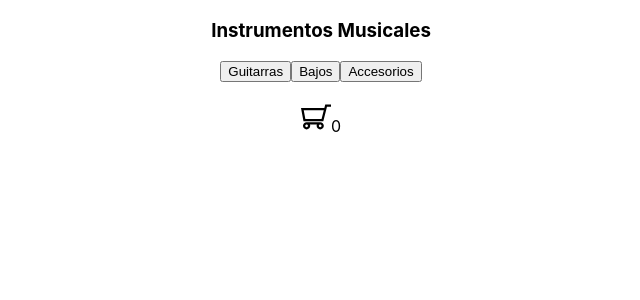
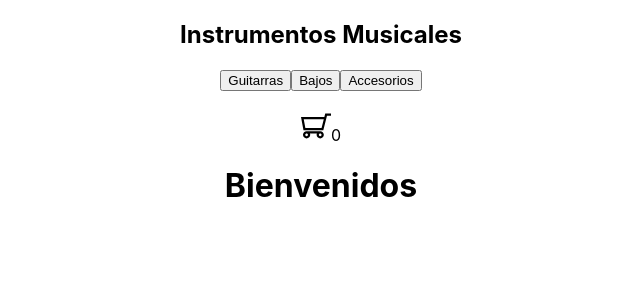
Before and after one commit to gustavomol/ecommerce, a React (Create React App) app: page / in a window 1280 px wide. Shown: the top 300 px of the page, without its empty margins (319-959 px from the left). Built offline with nearby package versions, Linux system fonts and the light colour scheme.

Commit message:
adding ItemListContainer component

```diff
--- a/src/App.js
+++ b/src/App.js
@@ -1,10 +1,12 @@
 import './App.css';
 import NavBar from './components/NavBar/NavBar';
+import ItemListContainer from './components/ItemListContainer/ItemListContainer';
 
 function App() {
   return (
     <div className="App">
       <NavBar />
+      <ItemListContainer greeting={"Bienvenidos"}/>
     </div>
   );
 }
--- /dev/null
+++ b/src/components/ItemListContainer/ItemListContainer.js
@@ -0,0 +1,10 @@
+const ItemListContainer = ({greeting}) => {
+    return (
+        <div>
+            <h1>{greeting}</h1>
+        </div>
+    )
+
+}
+
+export default ItemListContainer
--- a/src/components/NavBar/NavBar.js
+++ b/src/components/NavBar/NavBar.js
@@ -3,7 +3,7 @@ import CarWidget from "../CartWidget/CartWidget"
 const NavBar = () => {
     return(
         <nav>
-            <h3>Instrumentos Musicales</h3>
+            <h2>Instrumentos Musicales</h2>
             <div>
                 <button>Guitarras</button>
                 <button>Bajos</button>
```
